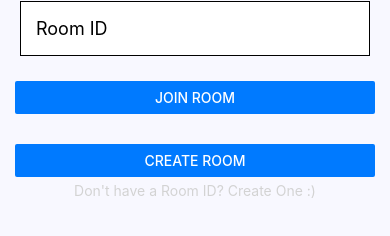
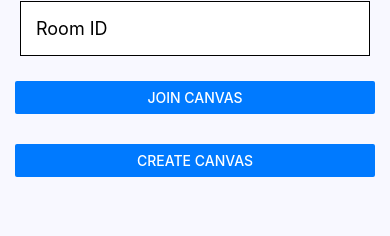
Before and after one commit to ordelore/MobileComputingFinalProject, a React Native app: screen /Home in a window 390 px wide. Shown: the part 118-354 px from the top of the page. Built offline with nearby package versions, Linux system fonts and the light colour scheme.

Commit message:
landing page

```diff
--- a/src/screens/Home.js
+++ b/src/screens/Home.js
@@ -52,16 +52,15 @@ export default function Home() {
                 <Button
                     color='#007AFF'
                     onPress={handleSubmit}
-                    title="Join Room"
+                    title="Join Canvas"
                 />
             </View>
             <View style={styles.buttonContainer}>
                 <Button
                     color='#007AFF'
                     onPress={handleCreateSubmit}
-                    title="Create Room"
+                    title="Create Canvas"
                 />
-                <Text style={styles.textStyle}>Don't have a Room ID? Create One :)</Text>
             </View>
         </View>
     )
```
